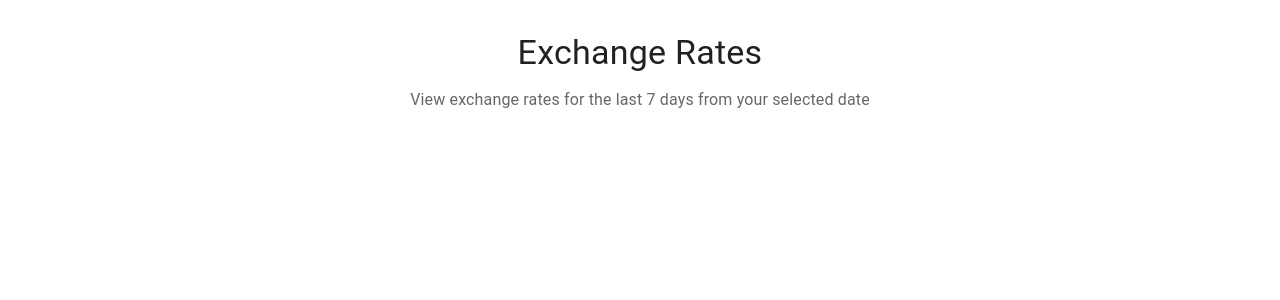
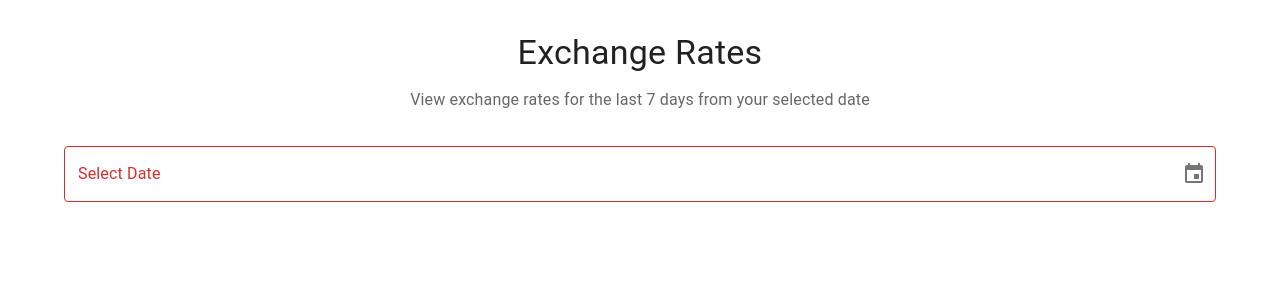
Before and after one commit to poormohammadi/exchange-rates, a React (Create React App) app: page / in a window 1280 px wide. Shown: the top 300 px of the page. Built offline with nearby package versions, Linux system fonts and the light colour scheme.

Commit message:
feat: add datepicker

```diff
--- a/package.json
+++ b/package.json
@@ -6,6 +6,7 @@
     "@emotion/react": "^11.14.0",
     "@emotion/styled": "^11.14.1",
     "@mui/material": "^7.3.5",
+    "@mui/x-date-pickers": "^8.18.0",
     "@reduxjs/toolkit": "^2.10.1",
     "@testing-library/dom": "^10.4.1",
     "@testing-library/jest-dom": "^6.9.1",
@@ -15,6 +16,7 @@
     "@types/node": "^16.18.126",
     "@types/react": "^19.2.5",
     "@types/react-dom": "^19.2.3",
+    "dayjs": "^1.11.19",
     "react": "^19.2.0",
     "react-dom": "^19.2.0",
     "react-redux": "^9.2.0",
--- /dev/null
+++ b/src/pages/exchange-rates/DatePicker.tsx
@@ -0,0 +1,46 @@
+import { AdapterDayjs } from '@mui/x-date-pickers/AdapterDayjs';
+import { DatePicker as MuiDatePicker } from '@mui/x-date-pickers/DatePicker';
+import { LocalizationProvider } from '@mui/x-date-pickers/LocalizationProvider';
+import dayjs, { Dayjs } from 'dayjs';
+import React from 'react';
+
+interface DatePickerProps {
+  selectedDate: string;
+  onDateChange: (date: string) => void;
+  maxDaysBack?: number;
+}
+
+export const DatePicker: React.FC<DatePickerProps> = ({
+  selectedDate,
+  onDateChange,
+  maxDaysBack = 90,
+}) => {
+  const today = dayjs();
+  const minDate = today.subtract(maxDaysBack, 'day');
+  const maxDate = today;
+
+  const handleDateChange = (newValue: Dayjs | null) => {
+    if (newValue) {
+      const formattedDate = newValue.format('YYYY-MM-DD');
+      onDateChange(formattedDate);
+    }
+  };
+
+  return (
+    <LocalizationProvider dateAdapter={AdapterDayjs}>
+      <MuiDatePicker
+        label="Select Date"
+        value={dayjs(selectedDate)}
+        onChange={handleDateChange}
+        minDate={minDate}
+        maxDate={maxDate}
+        slotProps={{
+          textField: {
+            fullWidth: true,
+            variant: 'outlined',
+          },
+        }}
+      />
+    </LocalizationProvider>
+  );
+};
--- a/src/pages/exchange-rates/ExchangeRatesPage.tsx
+++ b/src/pages/exchange-rates/ExchangeRatesPage.tsx
@@ -1,7 +1,10 @@
 import { Container, Typography } from '@mui/material';
-import React from 'react';
+import React, { useState } from 'react';
+import { DatePicker } from './DatePicker';
 
 export const ExchangeRatesPage = () => {
+  const [selectedDate, setSelectedDate] = useState<string>('');
+
   return (
     <Container maxWidth="lg" sx={{ py: 4 }}>
       <Typography variant="h4" component="h1" gutterBottom align="center">
@@ -15,6 +18,7 @@ export const ExchangeRatesPage = () => {
       >
         View exchange rates for the last 7 days from your selected date
       </Typography>
+      <DatePicker selectedDate={selectedDate} onDateChange={setSelectedDate} />
     </Container>
   );
 };
```
Also changed, not shown: 1 other file (tests, documents, lock files or other folders).
